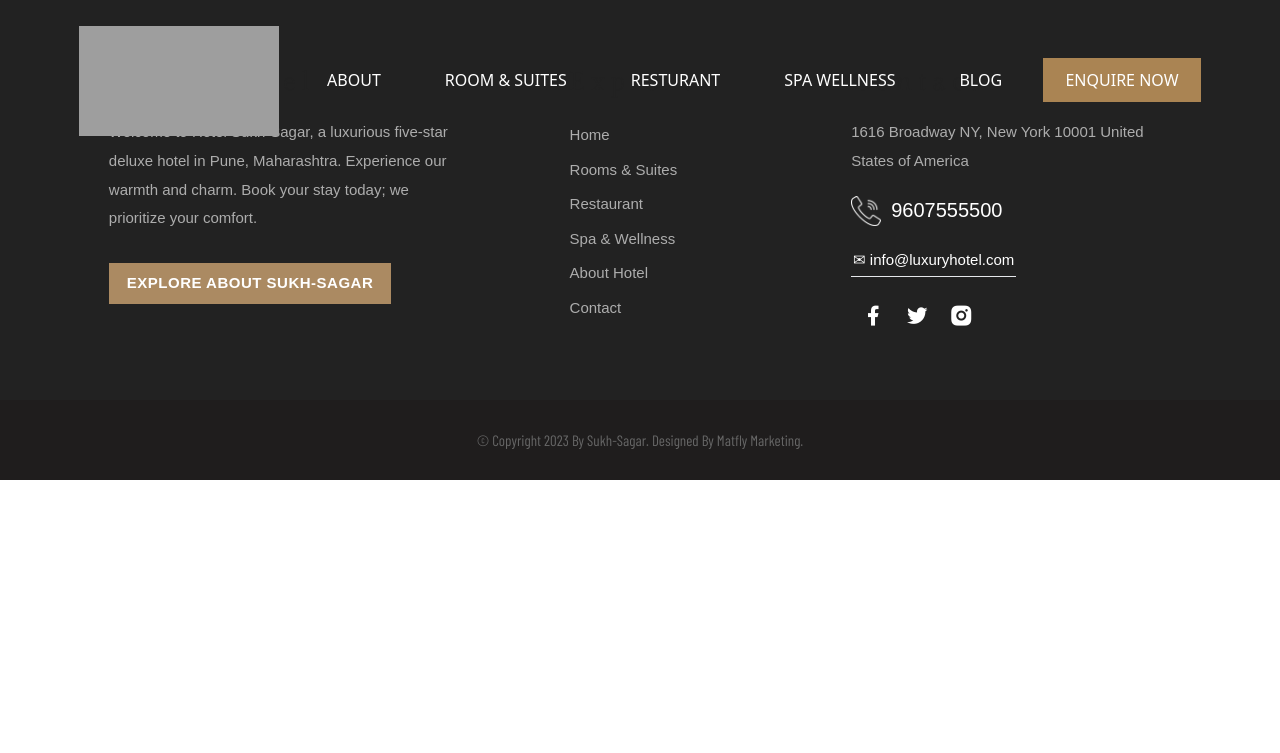
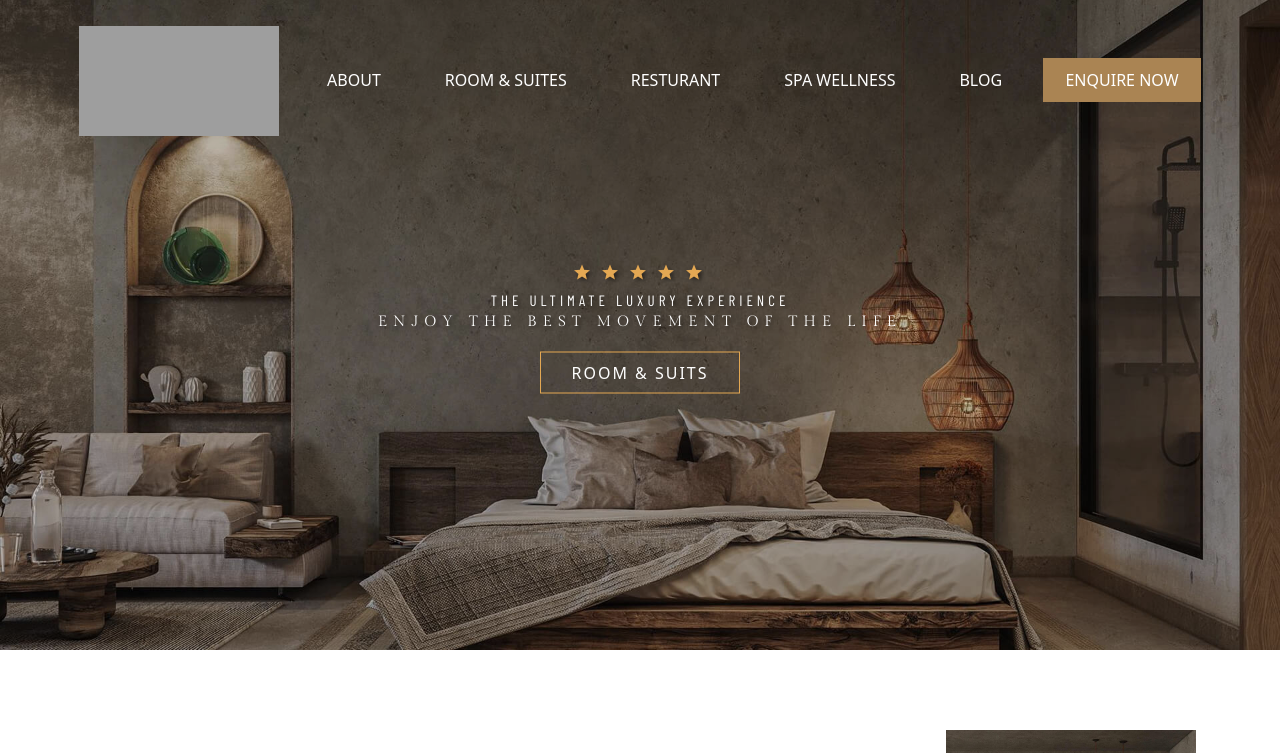
Before and after one commit to swati-salunke/SukhSagarHotel, a React (Vite) app: page / in a window 1280 px wide. Shown: the top 753 px of the page. Built offline with nearby package versions, Linux system fonts and the light colour scheme; grey boxes are pictures that could not be loaded.

Commit message:
home page updated

```diff
--- a/src/App.jsx
+++ b/src/App.jsx
@@ -3,16 +3,7 @@
 import React from 'react';
 import './App.css';
 import Navbar from './components/Navbar';
-import Hero from './components/Hero';
-import AboutContainer from './components/AboutContainer';
-import RoomBook from './components/RoomBook';
-import ImageCarousel from './components/ImageCarousel';
-import VideoContainer from './components/VideoContainer';
-import Testimonial from './components/Testimonial';
-import HotelContainer from './components/HotelContainer';
-import HotelBlog from './components/HotelBlog';
 import Footer from './components/Footer';
-import ContactContainer from './components/ContactContainer';
 import About from './pages/About';
 import Room from './pages/Room';
 import Resturant from './pages/Resturant';
@@ -20,6 +11,7 @@
 import Blog from './pages/Blog';
 import Contact from './pages/Contact';
 import RoomDeatils from './pages/RoomDeatils';
+import Home from './pages/Home';
 
 const App = () => {
   return (
@@ -27,20 +19,7 @@
     <Router>
       <Navbar />
       <Routes>
-        <Route exact path="/SukhSagarHotel/" element={
-          <>
-            <Hero />
-            <AboutContainer />
-            <RoomBook />
-            <ImageCarousel />
-            <VideoContainer />
-            <Testimonial />
-            <HotelContainer />
-            <HotelBlog />
-            <ContactContainer/>
-          </>
-        }
-        />
+        <Route exact path="/" element={<Home />}/>
          <Route path="/about" element={<About/>} />
          <Route path="/room" element={<Room/>} />
          <Route path="/roomdetails" element={<RoomDeatils/>} />
--- /dev/null
+++ b/src/pages/Home.jsx
@@ -0,0 +1,28 @@
+import React from 'react';
+import AboutContainer from '../components/AboutContainer';
+import RoomBook from '../components/RoomBook';
+import ImageCarousel from '../components/ImageCarousel';
+import VideoContainer from '../components/VideoContainer';
+import Testimonial from '../components/Testimonial';
+import HotelContainer from '../components/HotelContainer';
+import HotelBlog from '../components/HotelBlog';
+import ContactContainer from '../components/ContactContainer';
+import Hero from '../components/Hero';
+
+const Home = () => {
+    return (
+        <>
+            <Hero/>
+            <AboutContainer />
+            <RoomBook />
+            <ImageCarousel />
+            <VideoContainer />
+            <Testimonial />
+            <HotelContainer />
+            <HotelBlog />
+            <ContactContainer />
+        </>
+    )
+}
+
+export default Home
```
Also changed, not shown: 5 other files (tests, documents, lock files or other folders).
